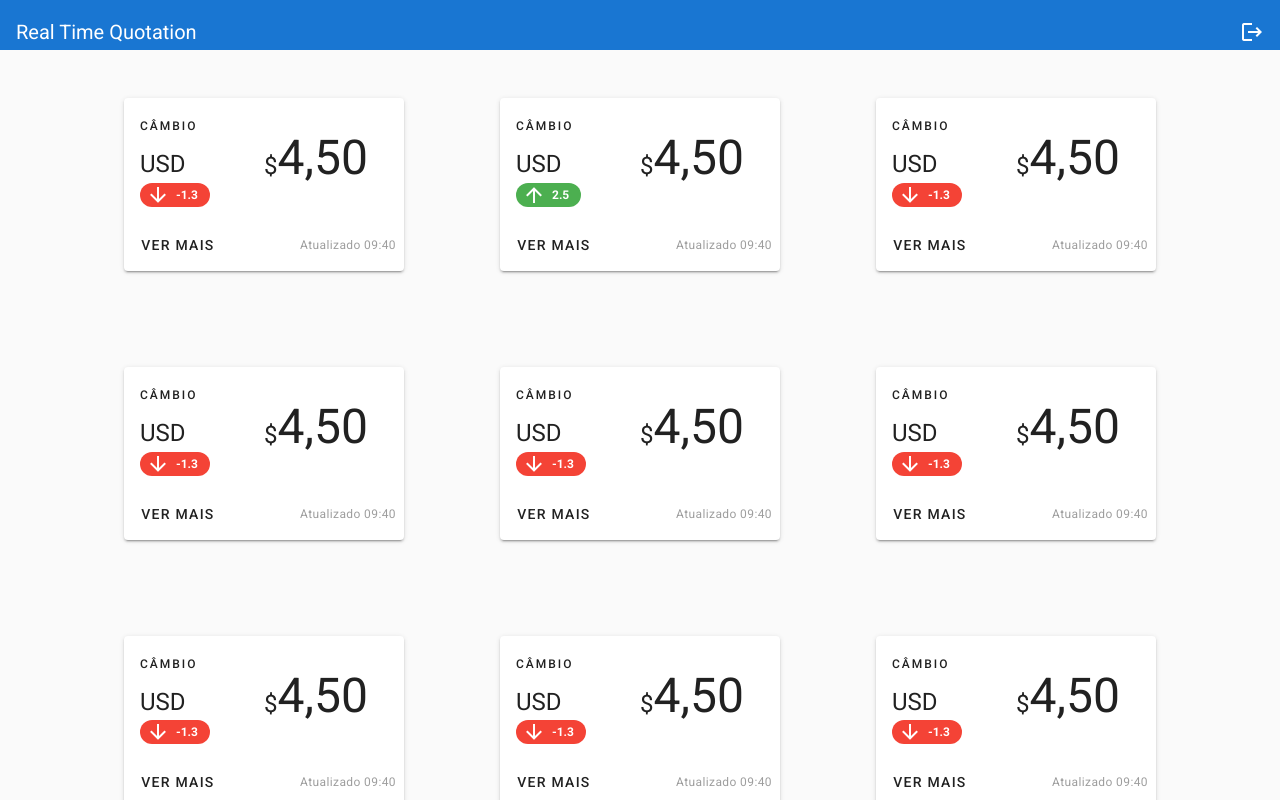
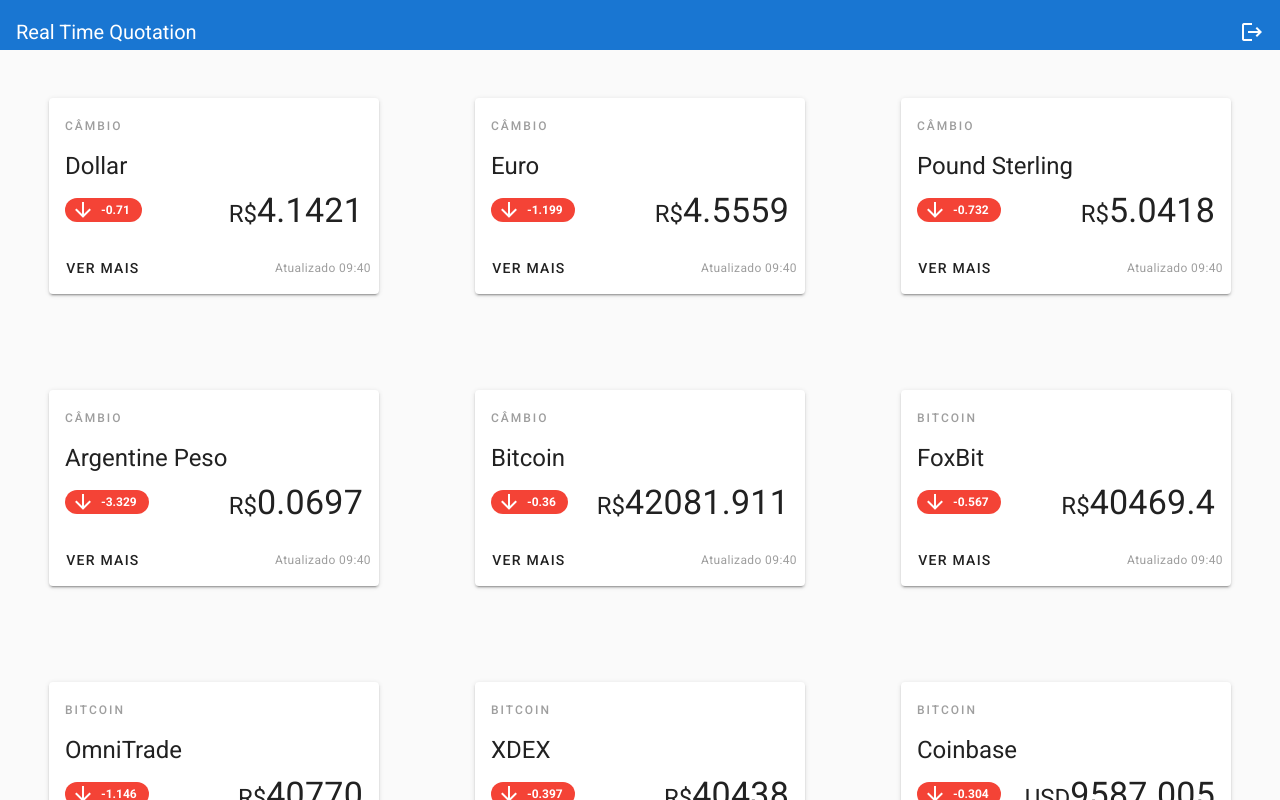
Before and after one commit to mathvalenza/real-time-quotation, a Vue app: page /home in a window 1280 px wide. Shown: the top 800 px of the page. Built offline with nearby package versions, Linux system fonts and the light colour scheme; no server answers; sample sign-in values are in the browser's storage.

Commit message:
mocked 10 cards according to API response

```diff
--- a/src/apiService.js
+++ b/src/apiService.js
@@ -1,6 +1,6 @@
-const mock = {
+export default {
   by: 'default',
-  valid_key: false,
+  valid_key: true,
   results: {
     currencies: {
       source: 'BRL',
@@ -30,9 +30,9 @@
       },
       BTC: {
         name: 'Bitcoin',
-        buy: 42205.068,
-        sell: 42205.068,
-        variation: -0.068,
+        buy: 42081.911,
+        sell: 42081.911,
+        variation: -0.36,
       },
     },
     stocks: {
@@ -62,9 +62,86 @@
     available_sources: [
       'BRL',
     ],
+    bitcoin: {
+      blockchain_info: {
+        name: 'Blockchain.info',
+        format: [
+          'USD',
+          'en_US',
+        ],
+        last: 9584.49,
+        buy: 9584.49,
+        sell: 9584.49,
+        variation: -0.36,
+      },
+      coinbase: {
+        name: 'Coinbase',
+        format: [
+          'USD',
+          'en_US',
+        ],
+        last: 9587.005,
+        variation: -0.304,
+      },
+      bitstamp: {
+        name: 'BitStamp',
+        format: [
+          'USD',
+          'en_US',
+        ],
+        last: 9594.0,
+        buy: 9594.0,
+        sell: 9587.93,
+        variation: -0.343,
+      },
+      foxbit: {
+        name: 'FoxBit',
+        format: [
+          'BRL',
+          'pt_BR',
+        ],
+        last: 40469.4,
+        variation: -0.567,
+      },
+      mercadobitcoin: {
+        name: 'Mercado Bitcoin',
+        format: [
+          'BRL',
+          'pt_BR',
+        ],
+        last: 40220.00003,
+        buy: 40220.00003,
+        sell: 40409.78965,
+        variation: -0.816,
+      },
+      omnitrade: {
+        name: 'OmniTrade',
+        format: [
+          'BRL',
+          'pt_BR',
+        ],
+        last: 40770.0,
+        buy: 40770.0,
+        sell: 41199.99,
+        variation: -1.146,
+      },
+      xdex: {
+        name: 'XDEX',
+        format: [
+          'BRL',
+          'pt_BR',
+        ],
+        last: 40438.0,
+        variation: -0.397,
+      },
+    },
+    taxes: [{
+      date: '2019-08-29',
+      cdi: 5.9,
+      selic: 5.9,
+      daily_factor: 1.00022751,
+    }],
   },
   execution_time: 0.0,
   from_cache: true,
 };
-
-export default mock;
--- a/src/components/QuotationCard.vue
+++ b/src/components/QuotationCard.vue
@@ -1,12 +1,12 @@
 <template>
-  <v-card width="280px">
+  <v-card width="330px">
     <v-list-item>
       <v-list-item-content>
+        <div class="overline mb-2 grey--text">{{ dataGroup }}</div>
+        <div class="headline mb-2">{{ dataType }}</div>
         <v-container ma-0 pa-0>
-          <v-row no-gutters>
-            <v-col cols="6">
-              <div class="overline mb-2">{{ dataGroup }}</div>
-              <v-list-item-title class="headline mb-1">{{ dataType }}</v-list-item-title>
+          <v-row no-gutters justify="space-between">
+            <v-col cols="4" align-self="center">
               <v-chip small text-color="white" :color="variationStyle.color">
                 <v-avatar left>
                   <v-icon>{{ variationStyle.icon }}</v-icon>
@@ -16,9 +16,10 @@
                 </div>
               </v-chip>
             </v-col>
-            <v-col cols="6" align-self="center">
-              <div ma-0>
-                <span class="headline">$</span><span class="display-2">4,50</span>
+            <v-col cols="8" align-self="center">
+              <div class="text-end" ma-0>
+                <span class="headline">{{ formatSymbol }}</span>
+                <span class="display-1">{{ price }}</span>
               </div>
             </v-col>
           </v-row>
@@ -34,6 +35,9 @@
 </template>
 
 <script>
+
+const BRASILIAN_CURRENCY = 'BRL';
+
 export default {
   name: 'QuotationCard',
   props: {
@@ -41,6 +45,11 @@
     dataGroup: String,
     variation: Number,
     updateTime: String,
+    price: Number,
+    currencyFormat: {
+      type: String,
+      default: () => BRASILIAN_CURRENCY,
+    },
   },
   computed: {
     variationStyle() {
@@ -48,6 +57,11 @@
         ? { color: 'green', icon: 'mdi-arrow-up' }
         : { color: 'red', icon: 'mdi-arrow-down' };
     },
+    formatSymbol() {
+      return this.currencyFormat === BRASILIAN_CURRENCY
+        ? 'R$'
+        : 'USD';
+    },
   },
 };
 </script>
--- a/src/views/Home.vue
+++ b/src/views/Home.vue
@@ -3,18 +3,27 @@
     <v-row>
       <v-col>
         <v-row align="center" justify="center" class="grey lighten-5" >
-          <div class="ma-6 pa-6" v-for="i in [1, 2, 3, 4, 5, 6, 7, 8, 9, 10, 11, 12]" :key="i">
+          <div class="ma-6 pa-6" v-for="currency in currencies" :key="currency.name">
             <quotation-card
               data-group="Câmbio"
-              data-type="USD"
+              :data-type="currency.name"
               update-time="09:40"
-              :variation="i === 2 ? 2.5 : -1.3"
-              :title="i"
+              :variation="currency.variation"
+              :price="currency.buy"
+            />
+          </div>
+          <div class="ma-6 pa-6" v-for="bitcoin in bitcoins" :key="bitcoin.name">
+            <quotation-card
+              data-group="Bitcoin"
+              :data-type="bitcoin.name"
+              update-time="09:40"
+              :variation="bitcoin.variation"
+              :price="bitcoin.last"
+              :currency-format="bitcoin.format[0]"
             />
           </div>
         </v-row>
       </v-col>
-      opa, {{ mock }}
     </v-row>
   </v-container>
 </template>
@@ -33,5 +42,27 @@
       mock,
     };
   },
+  computed: {
+    currencies() {
+      const targetCurrencies = ['USD', 'EUR', 'GBP', 'ARS', 'BTC'];
+      const currencies = [];
+
+      targetCurrencies.forEach(targetCurrency => (currencies.push(
+        this.mock.results.currencies[targetCurrency],
+      )));
+
+      return currencies;
+    },
+    bitcoins() {
+      const targetBitcoins = ['foxbit', 'omnitrade', 'xdex', 'coinbase'];
+      const bitcoins = [];
+
+      targetBitcoins.forEach(targetBitcoin => (bitcoins.push(
+        this.mock.results.bitcoin[targetBitcoin],
+      )));
+
+      return bitcoins;
+    },
+  },
 };
 </script>
```
